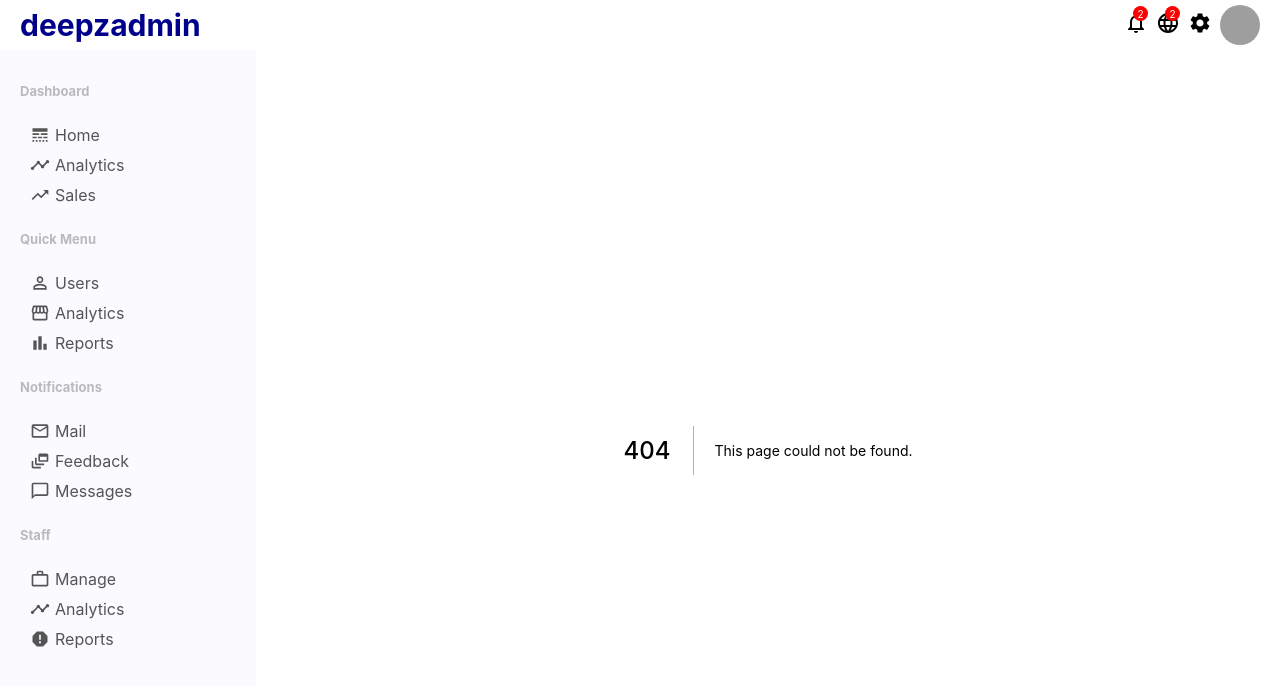
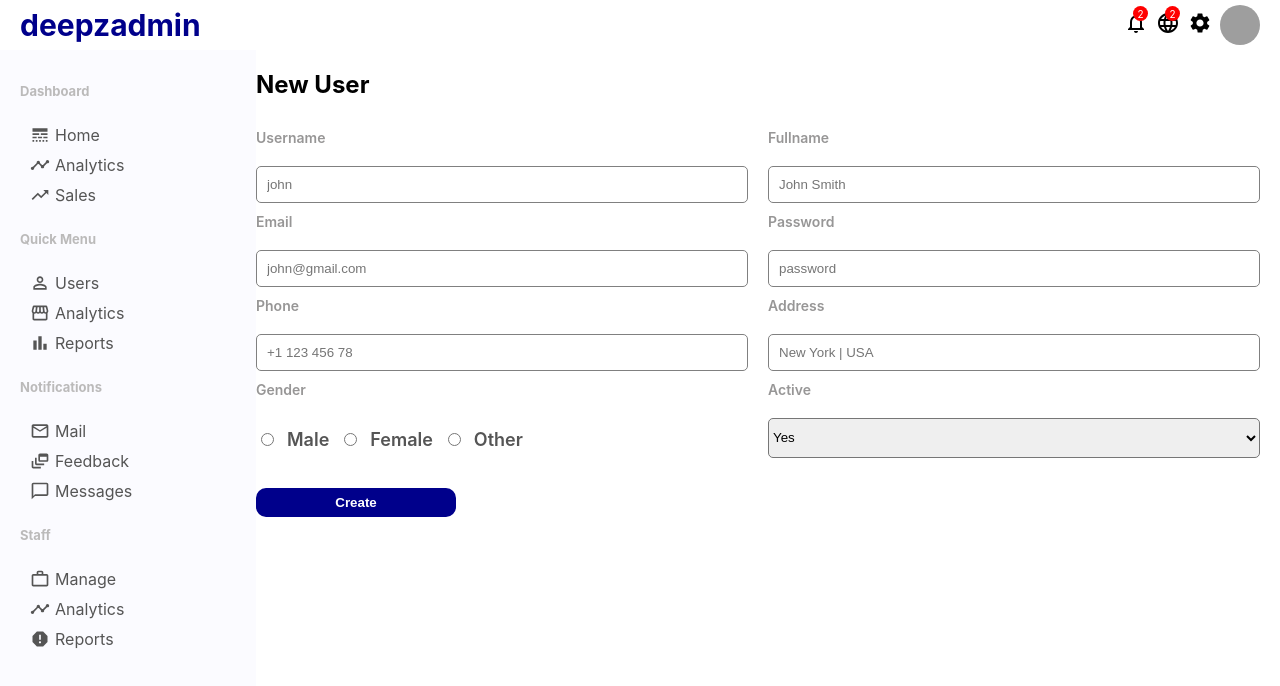
Before and after one commit to deepzS2/MERN-ecommerce, a Next.js app in the folder frontend/: page /newUser in a window 1280 px wide. Before the commit this address had no page. Shown: the top 686 px of the page. Built offline with nearby package versions, Linux system fonts and the light colour scheme; grey boxes are pictures that could not be loaded.

Commit message:
✨(frontend): Create user page

```diff
--- /dev/null
+++ b/frontend/src/pages/newUser.tsx
@@ -0,0 +1,85 @@
+import { NextPage } from 'next'
+import React from 'react'
+
+import { Container, FormItem } from '@styles/pages/NewUser'
+
+const NewUser: NextPage = () => {
+	return (
+		<Container>
+			<h1>New User</h1>
+			<form>
+				<FormItem>
+					<label htmlFor="username">Username</label>
+					<input type="text" placeholder="john" name="username" id="username" />
+				</FormItem>
+				<FormItem>
+					<label htmlFor="fullname">Fullname</label>
+					<input
+						type="text"
+						placeholder="John Smith"
+						name="fullname"
+						id="fullname"
+					/>
+				</FormItem>
+				<FormItem>
+					<label htmlFor="email">Email</label>
+					<input
+						type="text"
+						placeholder="john@gmail.com"
+						name="email"
+						id="email"
+					/>
+				</FormItem>
+				<FormItem>
+					<label htmlFor="password">Password</label>
+					<input
+						type="password"
+						placeholder="password"
+						name="password"
+						id="password"
+					/>
+				</FormItem>
+				<FormItem>
+					<label htmlFor="phone">Phone</label>
+					<input
+						type="text"
+						placeholder="+1 123 456 78"
+						name="phone"
+						id="phone"
+					/>
+				</FormItem>
+				<FormItem>
+					<label htmlFor="address">Address</label>
+					<input
+						type="text"
+						placeholder="New York | USA"
+						name="address"
+						id="address"
+					/>
+				</FormItem>
+				<FormItem>
+					<label htmlFor="gender">Gender</label>
+
+					<div className="gender">
+						<input type="radio" name="gender" value="male" id="male" />
+						<label htmlFor="male">Male</label>
+						<input type="radio" name="gender" value="female" id="female" />
+						<label htmlFor="female">Female</label>
+						<input type="radio" name="gender" value="other" id="other" />
+						<label htmlFor="other">Other</label>
+					</div>
+				</FormItem>
+				<FormItem>
+					<label htmlFor="active">Active</label>
+					<select name="active" id="active">
+						<option value="yes">Yes</option>
+						<option value="no">No</option>
+					</select>
+				</FormItem>
+				<button type="submit">Create</button>
+			</form>
+		</Container>
+	)
+}
+
+export default NewUser
--- a/frontend/src/pages/user/[id].tsx
+++ b/frontend/src/pages/user/[id].tsx
@@ -1,5 +1,6 @@
 import { NextPage } from 'next'
 import Image from 'next/image'
+import Link from 'next/link'
 import {
 	MdPermIdentity,
 	MdCalendarToday,
@@ -26,7 +27,9 @@ const User: NextPage = () => {
 		<Container>
 			<TitleContainer>
 				<h1>Edit User</h1>
-				<button>Create</button>
+				<Link href="/newUser" passHref>
+					<button>Create</button>
+				</Link>
 			</TitleContainer>
 			<UserContainer>
 				<UserShow>
--- /dev/null
+++ b/frontend/src/styles/pages/NewUser.ts
@@ -0,0 +1,59 @@
+import styled from 'styled-components'
+
+export const Container = styled.section`
+	form {
+		display: flex;
+		flex-wrap: wrap;
+
+		button[type='submit'] {
+			width: 200px;
+			border: none;
+			background-color: ${({ theme }) => theme.colors.darkBlue};
+			color: ${({ theme }) => theme.colors.white};
+			padding: 7px 10px;
+			font-weight: 600;
+			border-radius: 10px;
+			margin-top: 30px;
+			cursor: pointer;
+		}
+	}
+`
+
+export const FormItem = styled.div`
+	width: 400px;
+	display: flex;
+	flex: 1 0 40%;
+	flex-direction: column;
+	margin-top: 10px;
+	margin-right: 20px;
+
+	label {
+		margin-bottom: 20px;
+		font-size: 14px;
+		font-weight: 600;
+		color: rgb(151, 150, 150);
+	}
+
+	input {
+		padding: 10px;
+		border: 1px solid gray;
+		border-radius: 5px;
+	}
+
+	select {
+		height: 40px;
+		border-radius: 5px;
+	}
+
+	.gender {
+		label {
+			margin: 10px;
+			font-size: 18px;
+			color: ${({ theme }) => theme.colors.grey};
+		}
+
+		input {
+			margin-top: 15px;
+		}
+	}
+`
```
